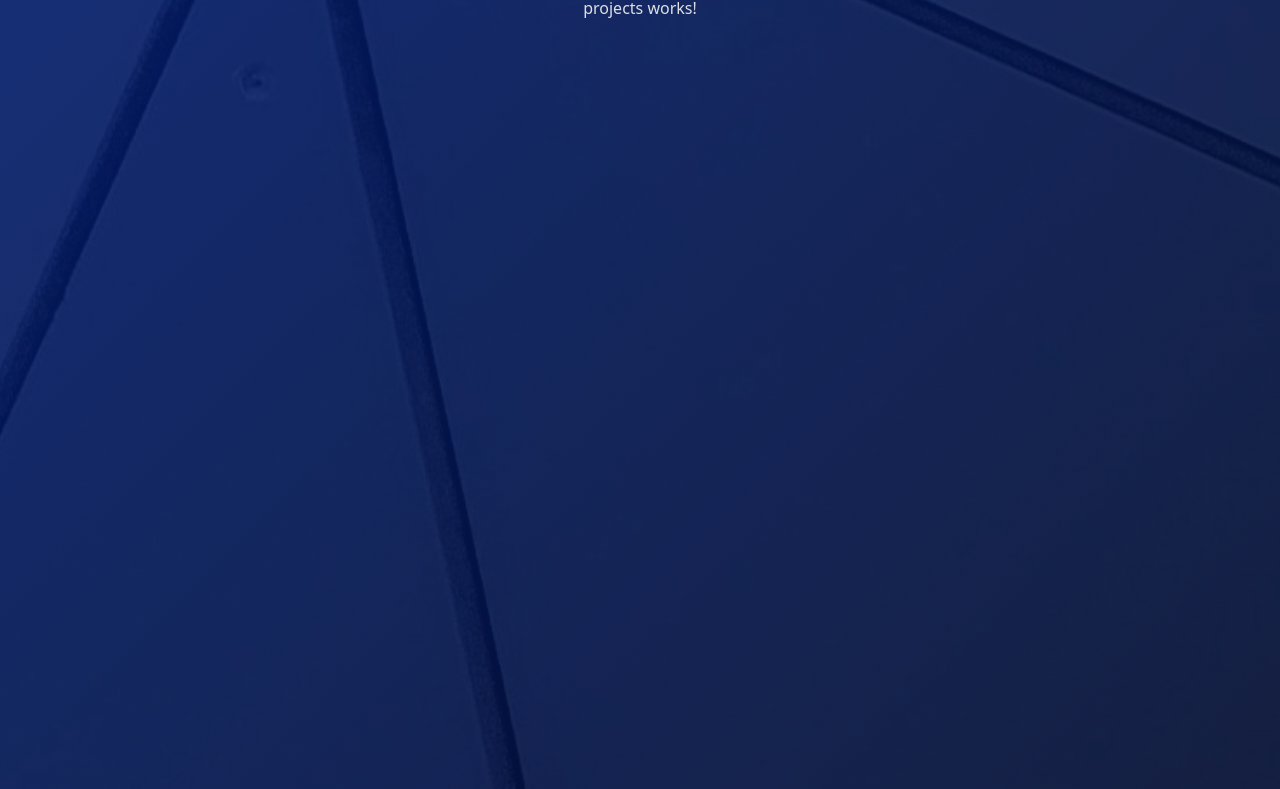
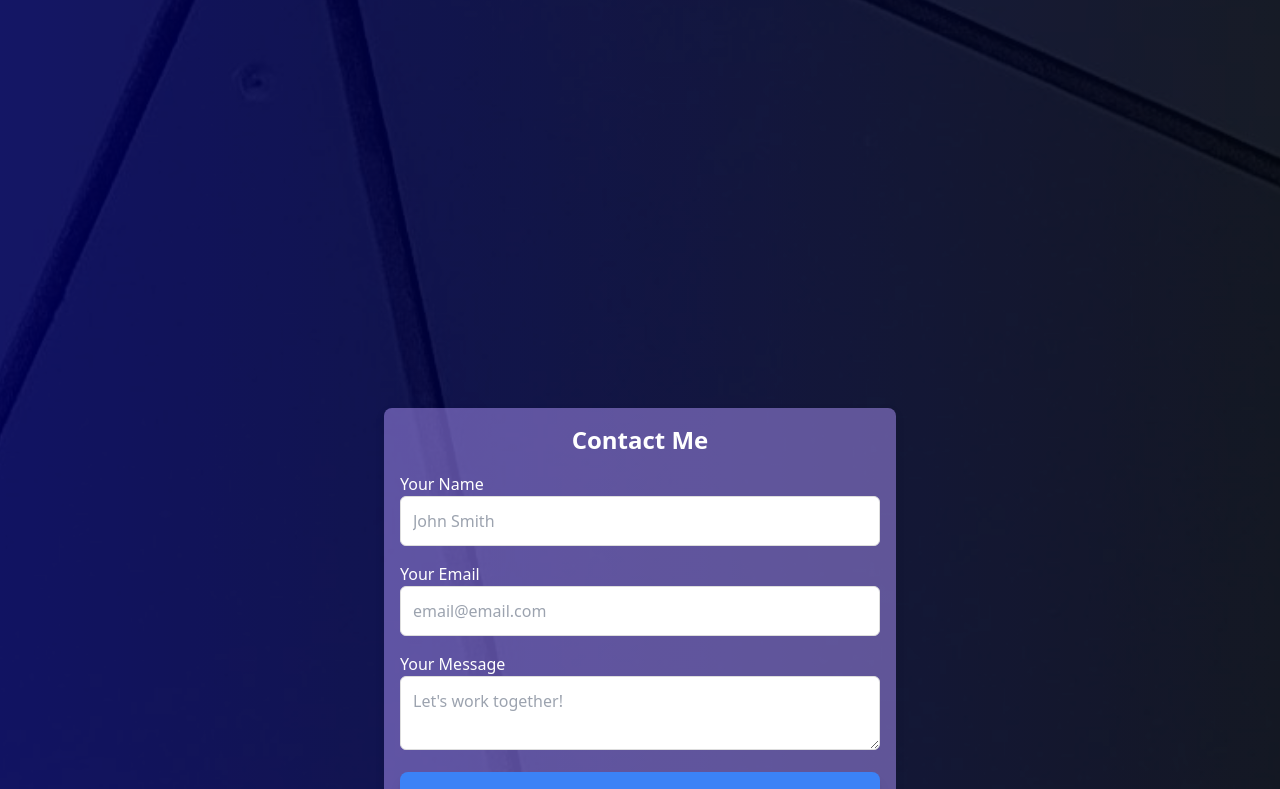
Before and after one commit to CTLeed/Portfolio, an Angular app in the folder frontend/: page / in a window 1280 px wide. Shown: the part 1992-2781 px from the top of the page. Built offline with nearby package versions, Linux system fonts and the light colour scheme.

Commit message:
added contact form and adjusted styles

```diff
--- a/frontend/src/app/app.component.html
+++ b/frontend/src/app/app.component.html
@@ -1,12 +1,14 @@
-<div class="page-wrapper relative bg-gradient-to-r from-bg-blue">
+<div class="page-wrapper relative bg-gradient-to-r from-bg-blue to-bg-black">
   <!-- <div class="background-overlay"></div>  -->
    <div class="absolute bg-cover bg-center inset-0 bg-[url('/abstract-background.jpg')] opacity-20"></div>
 
   <!-- Navigation Header -->
-  <app-header></app-header>
+  <section id="header" class="nav-header">
+    <app-header></app-header>
+  </section>
 
   <!-- Sections for each component -->
-  <section id="hero">
+  <section id="hero" class="section">
     <app-hero></app-hero>
   </section>
 
--- a/frontend/src/app/app.component.scss
+++ b/frontend/src/app/app.component.scss
@@ -4,25 +4,8 @@
   width: 100vw;
   display: flex;
   flex-direction: column;
-  align-items: center;
-  justify-content: center;
-  text-align: center;
+  // align-items: center;
+  // justify-content: center;
+  // text-align: center;
   overflow: hidden;
-  background: linear-gradient(135deg, #042db1, #030712); /* ✅ Background */
 }
-
-// /* Force Full-Size Overlay */
-// .background-overlay {
-//   display: block;
-//   position: absolute;
-//   left: 0;
-//   right: 0;
-//   bottom: 0;
-//   width: 100%;
-//   height: 100%;
-//   background: url('/abstract-background.jpg') center/cover no-repeat;
-//   opacity: 0.2;
-//   z-index: -1;
-//   pointer-events: none;
-//   border: 2px solid red; /* 🚀 Debugging: Check if it appears */
-// }
--- a/frontend/src/app/components/contact/contact.component.html
+++ b/frontend/src/app/components/contact/contact.component.html
@@ -1 +1,34 @@
-<p>contact works!</p>
+<div class="contact-form-container w-2/5 mx-auto p-4 shadow-lg rounded-lg">
+  <h2 class="text-2xl font-bold mb-4 text-center">Contact Me</h2>
+
+  <form [formGroup]="contactForm" (ngSubmit)="onSubmit()" class="space-y-4">
+
+    <!-- Name Input -->
+     <div>
+      <label class="block text-gray-700">Your Name</label>
+      <input type="text" formControlName="name" placeholder="John Smith"
+        class="w-full px-4 py-2 border rounded-lg focus:ring focus:border-blue-700">
+        <p *ngIf="contactForm.get('name')?.invalid && contactForm.get('name')?.touched" class="text-red-400">Name is required (min 3 characters).</p>
+     </div>
+
+    <!-- Email Input -->
+     <div>
+      <label class="block text-gray-700">Your Email</label>
+      <input type="email" formControlName="email" placeholder="email@email.com"
+        class="w-full px-4 py-2 border rounded-lg focus:ring focus:border-blue-700">
+        <p *ngIf="contactForm.get('email')?.invalid && contactForm.get('email')?.touched" class="text-red-400">Email is required.</p>
+     </div>
+
+    <!-- Message Input -->
+     <div>
+      <label class="block text-gray-700">Your Message</label>
+      <textarea formControlName="message" placeholder="Let's work together!"
+        class="w-full px-4 py-2 border rounded-lg focus:ring focus:border-blue-700"></textarea>
+        <p *ngIf="contactForm.get('message')?.invalid && contactForm.get('message')?.touched" class="text-red-400">Message is required (min 10 characters).</p>
+     </div>
+
+    <!-- Submit Button -->
+    <button type="submit" class="btn w-full bg-blue-600 hover:bg-blue-700 text-white font-bold py-3 px-6 rounded-lg text-lg transition duration-300 shadow-lg hover:shadow-xl" [disabled]="contactForm.invalid">Send Message</button>
+  </form>
+
+</div>
--- a/frontend/src/app/components/contact/contact.component.scss
+++ b/frontend/src/app/components/contact/contact.component.scss
@@ -0,0 +1,30 @@
+contact {
+  max-width: 800px;
+  margin: 0 auto;
+  padding: 2rem;
+}
+
+.contact-form-container {
+  margin: 0 auto;
+  background: rgba(173, 146, 248, 0.507);
+  box-shadow: 0px 4px 10px rgba(0, 0, 0, 0.1);
+  border-radius: 8px;
+  position: relative;
+  z-index: 10;
+}
+
+input, textarea {
+  border: 1px solid #ddd;
+  padding: 0.75rem;
+  color: rgb(26, 20, 20);
+  border-radius: 6px;
+  font-size: 1rem;
+  width: 100%;
+  outline: none;
+  position: relative;
+}
+
+// input:focus, textarea:focus {
+//   border-color: #2563eb;
+//   box-shadow: 0 0 5px rgba(37, 99, 235, 0.5);
+// }
--- a/frontend/src/app/components/contact/contact.component.ts
+++ b/frontend/src/app/components/contact/contact.component.ts
@@ -1,12 +1,37 @@
-import { Component } from '@angular/core';
+import { Component, inject } from '@angular/core';
+import { CommonModule } from '@angular/common';
+import { FormGroup, FormBuilder, ReactiveFormsModule, Validators, FormControl } from '@angular/forms';
 
 @Component({
   selector: 'app-contact',
   standalone: true,
-  imports: [],
+  imports: [
+    CommonModule,
+    ReactiveFormsModule
+  ],
   templateUrl: './contact.component.html',
-  styleUrl: './contact.component.scss'
+  styleUrls: ['./contact.component.scss']
 })
 export class ContactComponent {
+  contactForm!: FormGroup;
 
+  private fb = inject(FormBuilder);
+
+  constructor() {
+    this.contactForm = this.fb.group({
+      name: new FormControl('', [Validators.required, Validators.minLength(3)]),
+      email: new FormControl('', [Validators.required, Validators.email]),
+      message: new FormControl('', [Validators.required, Validators.minLength(10)])
+    });
+  }
+
+  onSubmit() {
+    if (this.contactForm.valid) {
+      console.log('Form submitted!', this.contactForm.value);
+      alert('Thank you for your message!');
+      this.contactForm.reset();
+    } else {
+      alert('Please fill out the form before submitting.');
+    }
+  }
 }
--- a/frontend/src/app/components/header/header.component.scss
+++ b/frontend/src/app/components/header/header.component.scss
@@ -1,7 +1,5 @@
 header {
-  position: fixed;
   width: 100%;
-  box-shadow: 0 4px 6px rgba(0, 0, 0, 0.1);
   z-index: 50;
 }
 
--- a/frontend/src/app/components/hero/hero.component.html
+++ b/frontend/src/app/components/hero/hero.component.html
@@ -3,11 +3,11 @@
   <!-- Hero Text -->
   <h1 class="text-3xl md:text-5xl font-bold mt-4 animate-slide-down">Hello, I'm <span class="text-orange-400">Colby</span></h1>
   <p class="text-lg md:text-xl text-gray-200 mt-2 animate-slide-up max-w-xl">
-    A passionate <span class="text-blue-300">Software Developer</span> creating impactful digital experiences.
+    A passionate <span class="text-blue-500">Software Developer</span> creating impactful digital experiences.
   </p>
 
   <!-- CTA Button -->
-  <button class="cta-button mt-6 bg-orange-500 hover:bg-orange-600 text-white font-bold py-3 px-6 rounded-lg text-lg transition duration-300 shadow-lg hover:shadow-xl">
+  <a href="#projects" class="btn cta-button mt-6 bg-orange-500 hover:bg-orange-600 text-white font-bold py-3 px-6 rounded-lg text-lg transition duration-300 shadow-lg hover:shadow-xl">
     View My Work
-  </button>
+  </a>
 </div>
--- a/frontend/src/styles.scss
+++ b/frontend/src/styles.scss
@@ -15,7 +15,4 @@ body {
 
 .section {
   min-height: 100vh;
-  display: flex;
-  align-items: center;
-  justify-content: center;
 }
--- a/frontend/tailwind.config.js
+++ b/frontend/tailwind.config.js
@@ -11,8 +11,31 @@ module.exports = {
       xl: '1440px',
     },
     colors: {
-      'bg-blue': "#042db1",
+      'bg-blue': "#000061",
       'bg-black': "#030712",
+      'red': {
+        100: '#fee2e2',
+        200: '#fecaca',
+        300: '#fca5a5',
+        400: '#f87171',
+        500: '#ef4444',
+        600: '#dc2626',
+        700: '#b91c1c',
+        800: '#991b1b',
+        900: '#7f1d1d',
+      },
+      'blue': {
+        100: '#eff6ff',
+        200: '#dbeafe',
+        300: '#bfdbfe',
+        400: '#93c5fd',
+        500: '#60a5fa',
+        600: '#3b82f6',
+        700: '#2563eb',
+        800: '#1d4ed8',
+        900: '#1e40af',
+      },
+
     },
     extend: {},
   },
```
